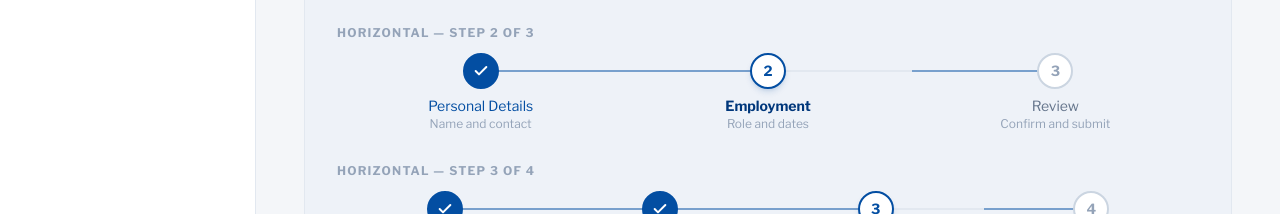
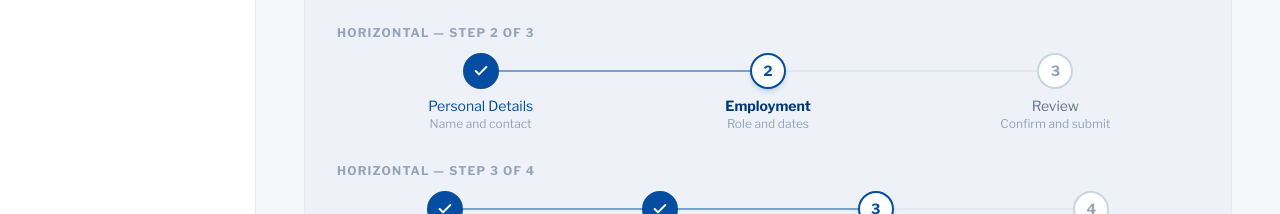
Before and after one commit to dairymilkyway/diwa-uhris-component-gallery, a React (Vite) app: page /ui-library/stepper in a window 1280 px wide. Shown: the part 738-952 px from the top of the page. Built offline with nearby package versions, Linux system fonts and the light colour scheme.

Commit message:
feat: add aria-orientation attributes to Stepper for improved accessibility

```diff
--- a/src/ui-library/gallery/stepper/Stepper.tsx
+++ b/src/ui-library/gallery/stepper/Stepper.tsx
@@ -119,7 +119,7 @@ export function Stepper({
         aria-label="Progress"
         className={cn('flex flex-col', className)}
       >
-        <ol className="flex flex-col">
+        <ol className="flex flex-col" aria-orientation="vertical">
           {steps.map((step, idx) => {
             const state = resolveState(step.id, currentStep, completedSteps, disabledSteps);
             const isCurrent = state === 'current';
@@ -200,6 +200,7 @@ export function Stepper({
     >
       <ol
         className="grid w-full"
+        aria-orientation="horizontal"
         style={{ gridTemplateColumns: `repeat(${steps.length}, 1fr)` }}
       >
         {steps.map((step, idx) => {
@@ -207,7 +208,7 @@ export function Stepper({
           const isCurrent = state === 'current';
           const isLast = idx === steps.length - 1;
           const prevState = idx > 0 ? resolvedStates[idx - 1] : null;
-          const connectorDone = prevState === 'completed' || prevState === 'current';
+          const connectorDone = prevState === 'completed';
           const connectorLeft = dark
             ? (connectorDone ? 'bg-[#2D8ACA]/50' : 'bg-white/15')
             : (connectorDone ? 'bg-brand-blue/50' : 'bg-slate-200');
```
